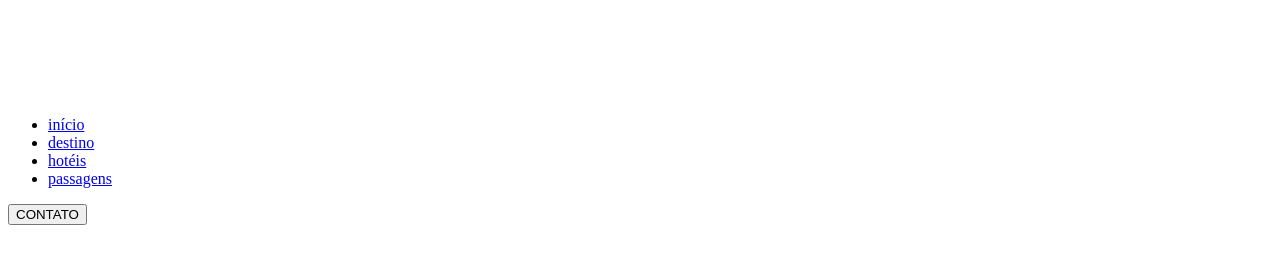
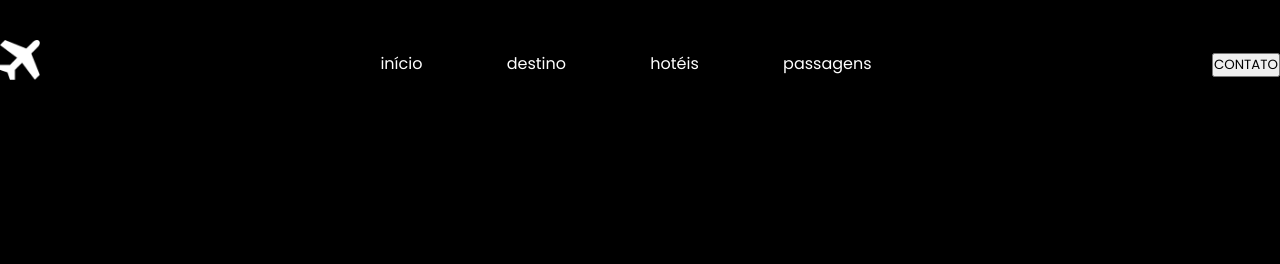
Before and after one commit to rubemalecks/website-responsivo, a plain HTML site: page index.html in a window 1280 px wide. Drawn offline with Linux system fonts and the light colour scheme.

Commit message:
feat conf inicial header e nav

```diff
--- /dev/null
+++ b/css/style.css
@@ -0,0 +1,52 @@
+* {
+    margin: 0;
+    padding: 0;
+    box-sizing: border-box;
+    font-family: "Poppins", sans-serif;
+
+}
+
+
+
+body {
+    background-color: black;
+
+}
+
+.interface {
+    max-width: 1280px;
+    margin: 0px auto;
+}
+
+/* Estilo do header */
+
+header {
+    width: 100%;
+    padding: 40px 0;
+}
+
+header .interface {
+    display: flex;
+    justify-content: space-between;
+    align-items: center ;
+}
+
+header .logo img{
+    max-width: 40px;
+}
+
+header .menu-desktop nav ul{
+    list-style-type: none;
+
+}
+
+header .menu-desktop nav ul li{
+    list-style-type: none;
+    display: inline-block;
+    margin: 0 40px;
+}
+
+header .menu-desktop nav ul li a{
+    color: white;
+    text-decoration: none;
+}
--- a/index.html
+++ b/index.html
@@ -3,11 +3,21 @@
 <head>
     <meta charset="UTF-8">
     <meta name="viewport" content="width=device-width, initial-scale=1.0">
+    <link rel="stylesheet" href="css/style.css">
     <title>Website Responsivo</title>
+    <!-- Google Fonts -->
+    <style>
+    @import url('https://fonts.googleapis.com/css2?family=Poppins:ital,wght@0,100;0,200;0,300;0,400;0,500;0,600;0,700;0,800;0,900;1,100;1,200;1,300;1,400;1,500;1,600;1,700;1,800;1,900&display=swap');
+    /* <!-- Google Fonts --> */
+
+
+</style>
+
 </head>
 <body>
 
     <header>
+
         <div class="interface">
             <section class="logo">
                 <img src="images/logotipo.png" alt="Logotipo do Site">
```
